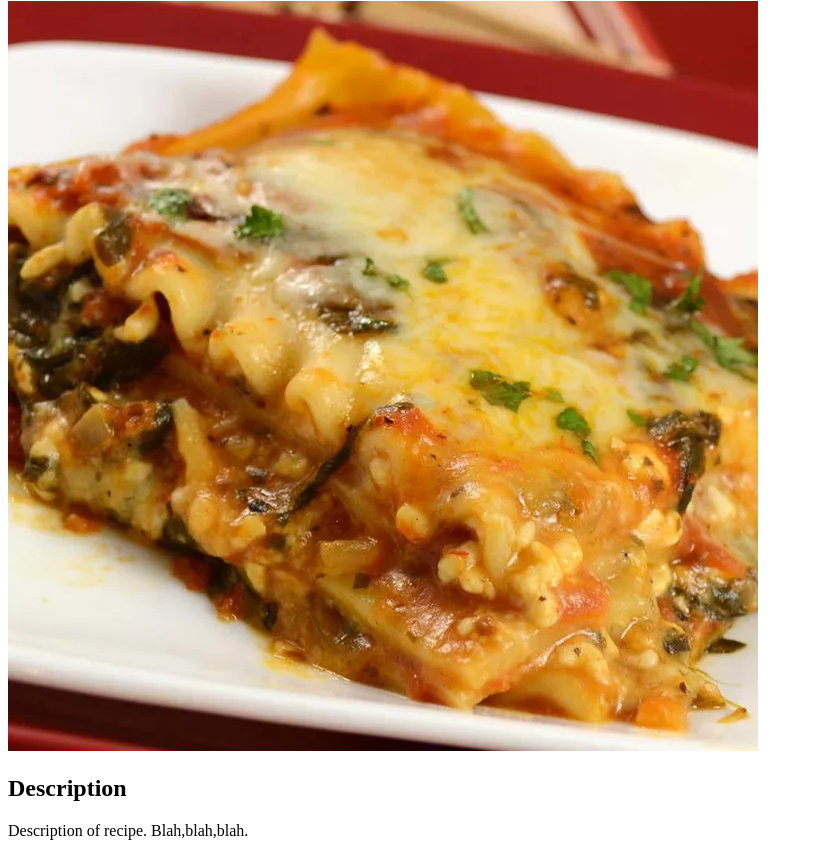
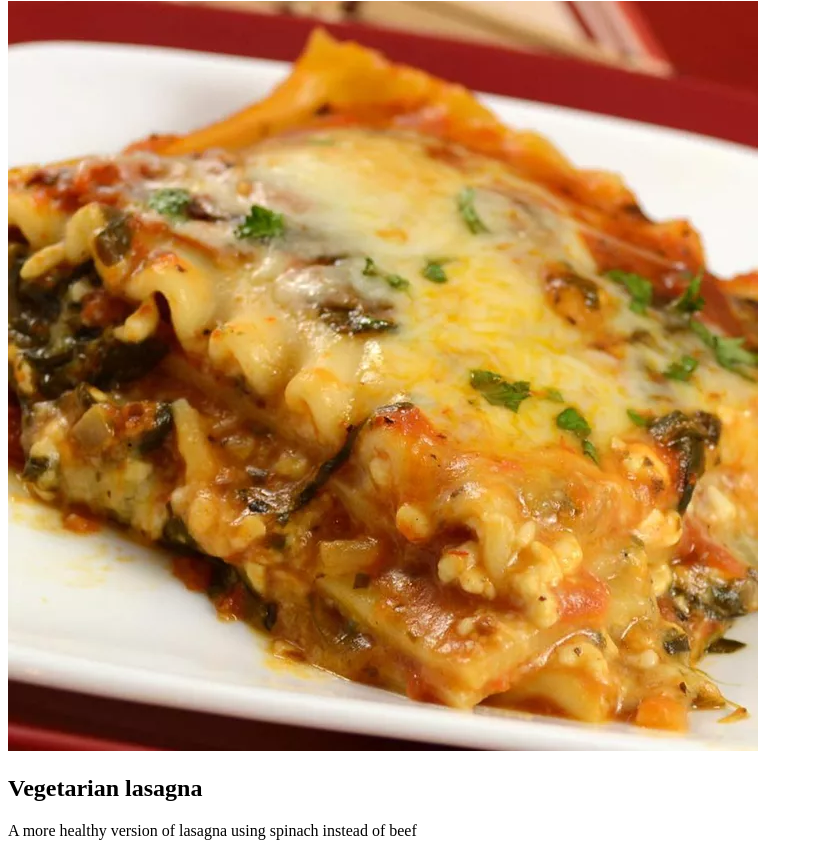
Before and after one commit to ayrilyth/odin-recipes, a plain HTML site: page recipes/lasagna.html in a window 1280 px wide. Shown: the part 79-936 px from the top of the page, without its empty margins (0-813 px from the left). Drawn offline with Linux system fonts and the light colour scheme.

Commit message:
description for lasagna added to page

```diff
--- a/recipes/lasagna.html
+++ b/recipes/lasagna.html
@@ -7,8 +7,8 @@
     <body>
         <h1>Lasagna</h1>
         <img src="./images/lasagna.webp" alt="spinach lasagna">
-        <h2>Description</h2>
-        <p>Description of recipe. Blah,blah,blah.</p>
+        <h2>Vegetarian lasagna</h2>
+        <p>A more healthy version of lasagna using spinach instead of beef</p>
         <h2>Ingredients</h2>
         <ul>
             <li>Lasagna sheets</li>
```
